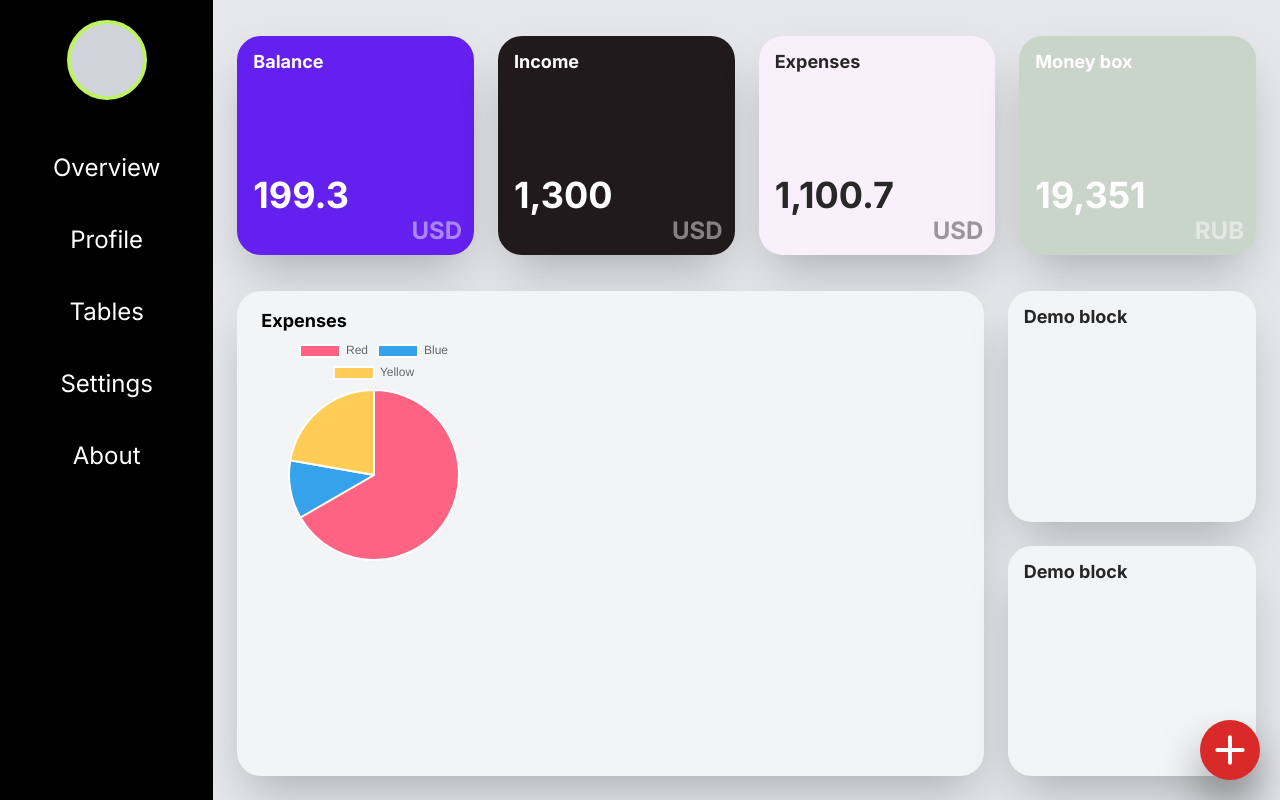
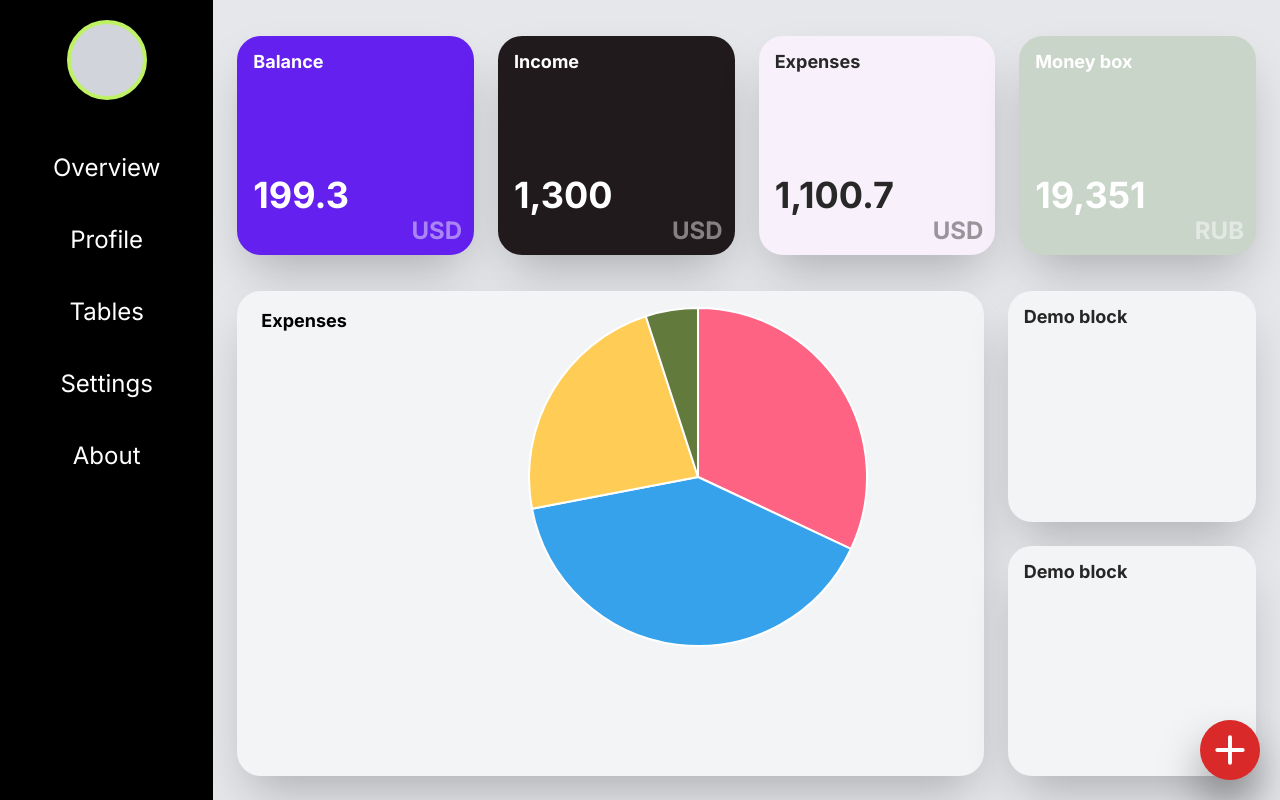
Before and after one commit to m1a2023/nexp-front, a Next.js app: page / in a window 1280 px wide. Built offline with nearby package versions, Linux system fonts and the light colour scheme.

Commit message:
changed graphic

```diff
--- a/src/app/components/graphic.js
+++ b/src/app/components/graphic.js
@@ -1,7 +1,6 @@
 import Chart from "chart.js/auto";
 import { useEffect } from "react";
 import { Doughnut, Pie } from "react-chartjs-2";
-import Highcharts from "highcharts";
 
 export const TemplateGraphic = ({ graphicTitle, mainInformation, color }) => {
   const Title = ({ graphicTitle }) => {
@@ -17,104 +16,57 @@ export const TemplateGraphic = ({ graphicTitle, mainInformation, color }) => {
   };
 
   const GraphicSection = () => {
-    // useEffect(() => {
-    //   Highcharts.chart("doughnutChart", {
-    //     chart: {
-    //       plotBackgroundColor: null,
-    //       plotBorderWidth: null,
-    //       plotShadow: false,
-    //       type: "pie",
-    //     },
-    //     title: {
-    //       text: "",
-    //       align: "left",
-    //     },
-    //     // tooltip: {
-    //     //   pointFormat: "{series.name}: <b>{point.percentage:.1f}%</b>",
-    //     // },
-    //     accessibility: {
-    //       point: {
-    //         valueSuffix: "%",
-    //       },
-    //     },
-    //     plotOptions: {
-    //       pie: {
-    //         allowPointSelect: true,
-    //         cursor: "pointer",
-    //         dataLabels: {
-    //           enabled: false,
-    //         },
-    //         showInLegend: true,
-    //       },
-    //     },
-    //     series: [
-    //       {
-    //         name: "Brands",
-    //         colorByPoint: true,
-    //         data: [
-    //           {
-    //             name: "Chrome",
-    //             y: 74.77,
-    //             // sliced: true,
-    //             // selected: true,
-    //           },
-    //           {
-    //             name: "Edge",
-    //             y: 12.82,
-    //           },
-    //           {
-    //             name: "Firefox",
-    //             y: 4.63,
-    //           },
-    //           {
-    //             name: "Safari",
-    //             y: 2.44,
-    //           },
-    //           {
-    //             name: "Internet Explorer",
-    //             y: 2.02,
-    //           },
-    //           {
-    //             name: "Other",
-    //             y: 3.28,
-    //           },
-    //         ],
-    //       },
-    //     ],
-    //   });
-    // });
     return (
-      <div className="w-[50%] h-[50%]">
+      <div className="w-[65%] h-full">
         <Pie
           data={{
-            labels: ["Red", "Blue", "Yellow"],
+            labels: [
+              "Supermarkets",
+              "Online shops",
+              "Online services",
+              "Drug`s stores",
+            ],
             datasets: [
               {
                 label: "Percent",
-                data: [300, 50, 100],
+                data: [32, 40, 23, 5],
                 backgroundColor: [
                   "rgb(255, 99, 132)",
                   "rgb(54, 162, 235)",
                   "rgb(255, 205, 86)",
+                  "rgb(98, 123, 60)",
                 ],
                 hoverOffset: 4,
               },
             ],
           }}
-          options={{}}
+          options={{
+            responsive: true,
+            plugins: {
+              legend: {
+                position: "left",
+                display: false,
+              },
+
+              options: { scales: { scaleLabel: { fontSize: 24 } } },
+            },
+          }}
         />
       </div>
-      // <div id="doughnutChart" className=""></div>
     );
   };
 
   return (
     <div
-      className={`flex flex-col w-3/4 px-6 py-4 ${color} text-black rounded-3xl shadow-2xl select-none`}
+      className={`flex flex-row w-3/4 px-6 py-4 ${color} text-black rounded-3xl shadow-2xl select-none`}
     >
-      <Title graphicTitle={`${graphicTitle}`} />
-      <MainInformation mainInformation={`${mainInformation}`} />
-      <GraphicSection />
+      <div className={"flex flex-col w-1/4 h-full"}>
+        <Title graphicTitle={`${graphicTitle}`} />
+        <MainInformation mainInformation={`${mainInformation}`} />
+      </div>
+      <div className={"w-3/4 h-full flex justify-center"}>
+        <GraphicSection />
+      </div>
     </div>
   );
 };
```
